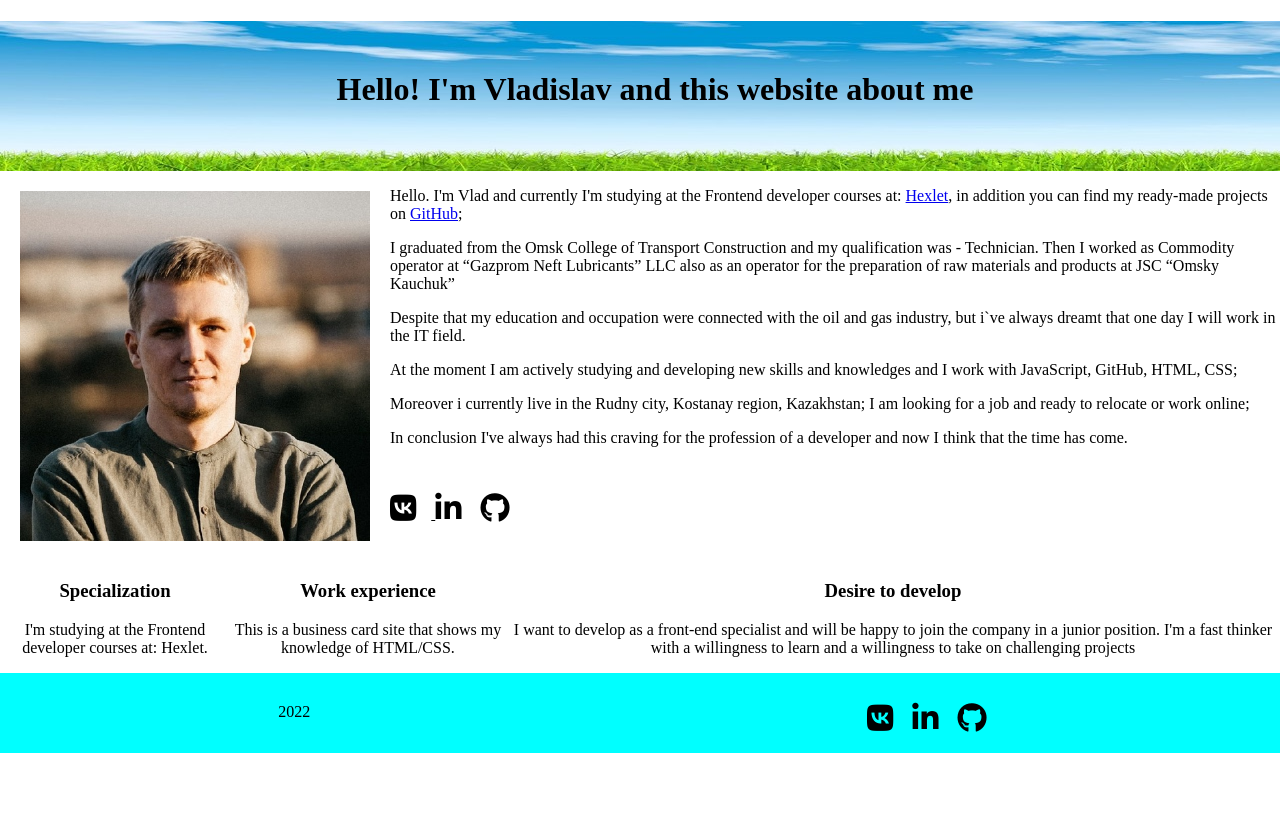
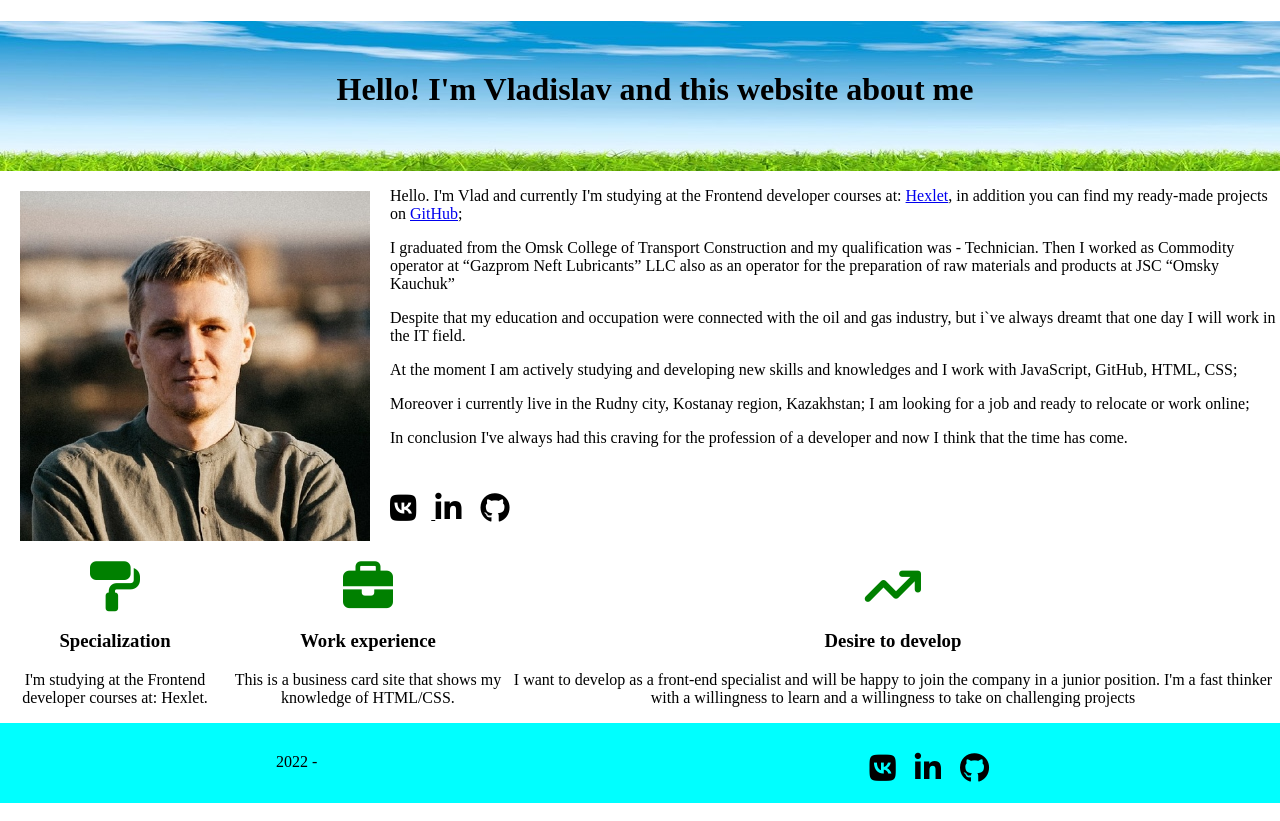
Before and after one commit to Romanov55/AboutMe, a plain HTML site: page hello.html in a window 1280 px wide. Drawn offline with Linux system fonts and the light colour scheme.

Commit message:
up hello

```diff
--- a/hello.html
+++ b/hello.html
@@ -36,21 +36,24 @@
         </div>
         <div class="purpose">
             <div>
+                <i class="fa-solid fa-paint-roller"></i>
                 <h3 class="spec-h3">Specialization</h3>
                 <p>I'm studying at the Frontend developer courses at: Hexlet.</p>
             </div>
             <div>
+                <i class="fa-solid fa-briefcase"></i>
                 <h3 class="spec-h3">Work experience</h3>
                 <p>This is a business card site that shows my knowledge of HTML/CSS.</p>
             </div>
             <div>
+                <i class="fa-solid fa-arrow-trend-up"></i>
                 <h3 class="spec-h3">Desire to develop</h3>
                 <p>I want to develop as a front-end specialist and will be happy to join the company in a junior position. I'm a fast thinker with a willingness to learn and a willingness to take on challenging projects</p>
             </div>
         </div>
     </section>
     <div class="footer">
-        <p class="year">2022</p>
+        <p class="year">2022 - </p>
         <div>
             <a class="link" href="https://vk.com/vromanov95" target="_blank"><i class="fa fa-vk" aria-hidden="true"></i></a>
             <a class="link" href="https://www.linkedin.com/in/vladislav-romanov-4a0361254/" target="_blank"><i class="fa fa-linkedin"></i></a>
```
